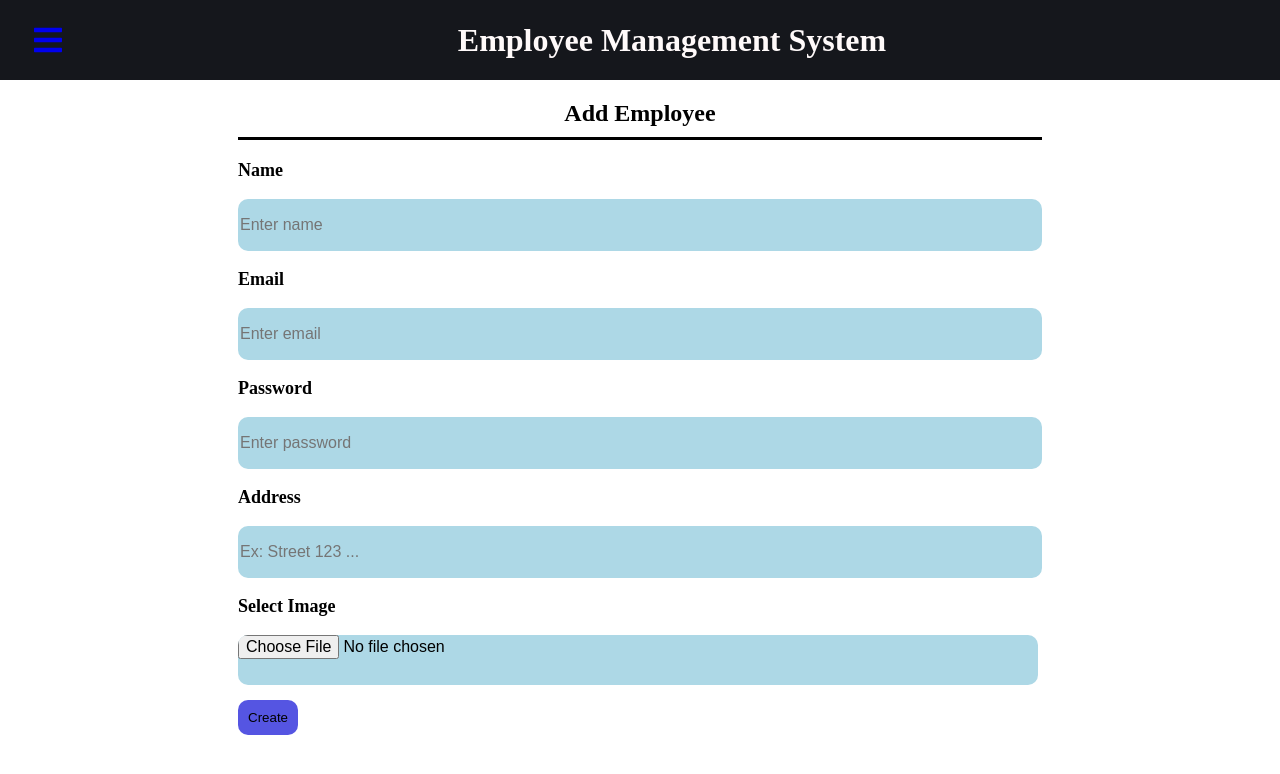
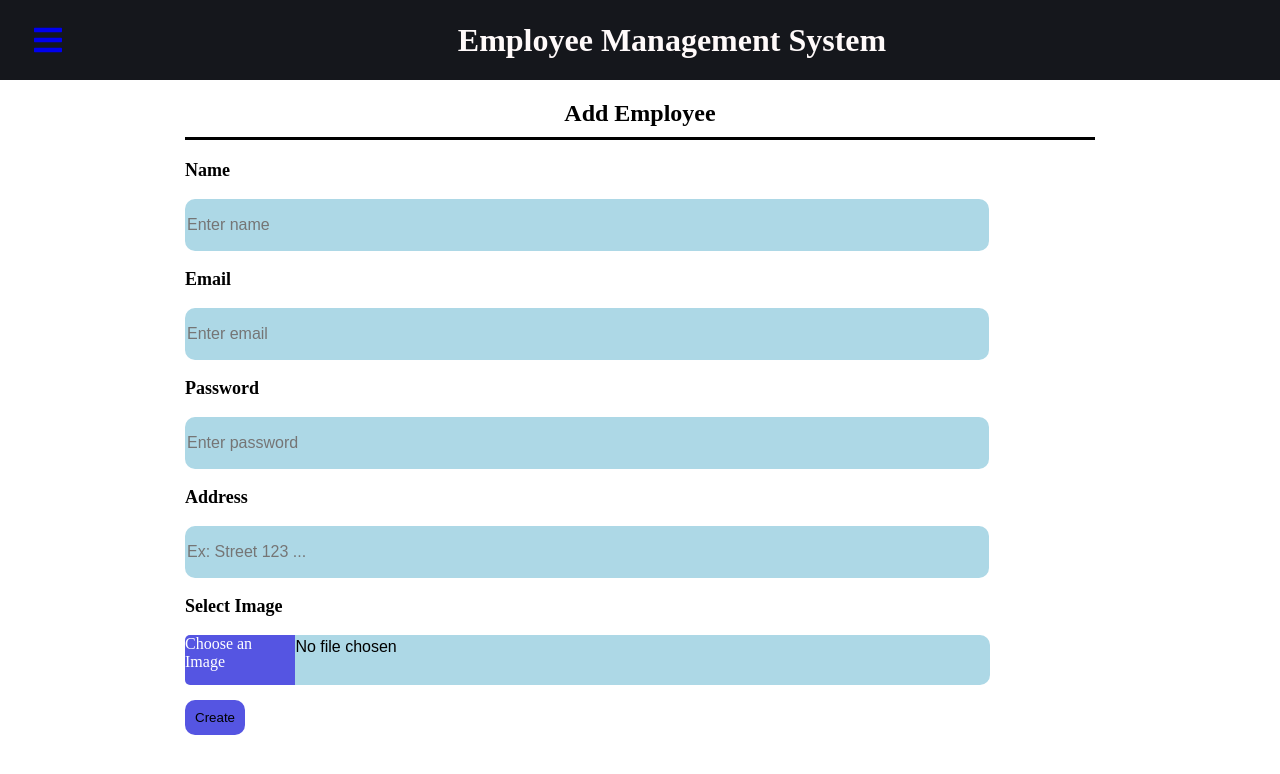
Before and after one commit to Hassouni-Adnane/EmployeeMang, a React (Vite) app in the folder front/: page /creat in a window 1280 px wide. Shown: the top 774 px of the page. Built offline with nearby package versions, Linux system fonts and the light colour scheme.

Commit message:
finished adding new employee to data base

```diff
--- a/front/src/assets/AddEmployee.jsx
+++ b/front/src/assets/AddEmployee.jsx
@@ -1,5 +1,6 @@
 import axios from 'axios'
 import React, { useState } from 'react'
+import { useNavigate } from 'react-router-dom'
 import styled from 'styled-components'
 
 const Container = styled.div`
@@ -24,22 +25,51 @@ const Input = styled.input`
   border: none;
   border-radius: 10px;
   font-size: medium;
-
 `
 const Button = styled.button`
-  margin-top: 15px;
+  margin: 15px 0px;
   padding: 10px;
   background-color: #5555e2;
   border-radius: 10px;
   border: none;
-
+  cursor: pointer;
 `
 const Label = styled.p`
   font-size: large;
   font-weight: bold;
 `
+const CustomButton = styled.label`
+  text-align: start;
+  height: 50px;
+  width: 110px;
+  background-color: #5555e2;
+  color: white;
+  border-top-left-radius: 5px;
+  border-bottom-left-radius: 5px;
+  cursor: pointer;
+  font-weight: medium;
+  z-index: 2;
+`;
+const FileInputContainer = styled.div`
+  display: flex;
+  margin-top: 10px;
+`;
+const CustomFileInput = styled.input`
+  position: relative;
+  right: 105px;
+  width: 100vh;
+  height: 50px;
+  background-color: lightblue;
+  border: none;
+  border-radius: 10px;
+  font-size: medium;
+  font-weight: medium;
+
+`;
 
 function AddEmployee() {
+
+  const navigate = useNavigate();
 
   const [data, setData] = useState({
     name: '',
@@ -59,7 +89,9 @@ function AddEmployee() {
     formdata.append('image', data.image);
 
     axios.post('http://localhost:8081/creat', formdata)
-    .then(console.log(res))
+    .then(res=>{
+      navigate('/employee')
+    })
     .catch(console.log(err));
   })
 
@@ -86,9 +118,13 @@ function AddEmployee() {
         onChange={e=> setData({...data, address: e.target.value})}/>
 
         <Label>Select Image</Label>
-        <Input type='file' name='image' id='image'
-        onChange={e=> setData({...data, image: e.target.files[0]})}/>
-
+        <FileInputContainer>
+          <CustomButton htmlFor="image">
+            Choose an Image
+          </CustomButton>
+          <CustomFileInput type='file' name='image' id='image'
+          onChange={e=> setData({...data, image: e.target.files[0]})}/>
+        </FileInputContainer>
         <Button>
           Create
         </Button>
```
